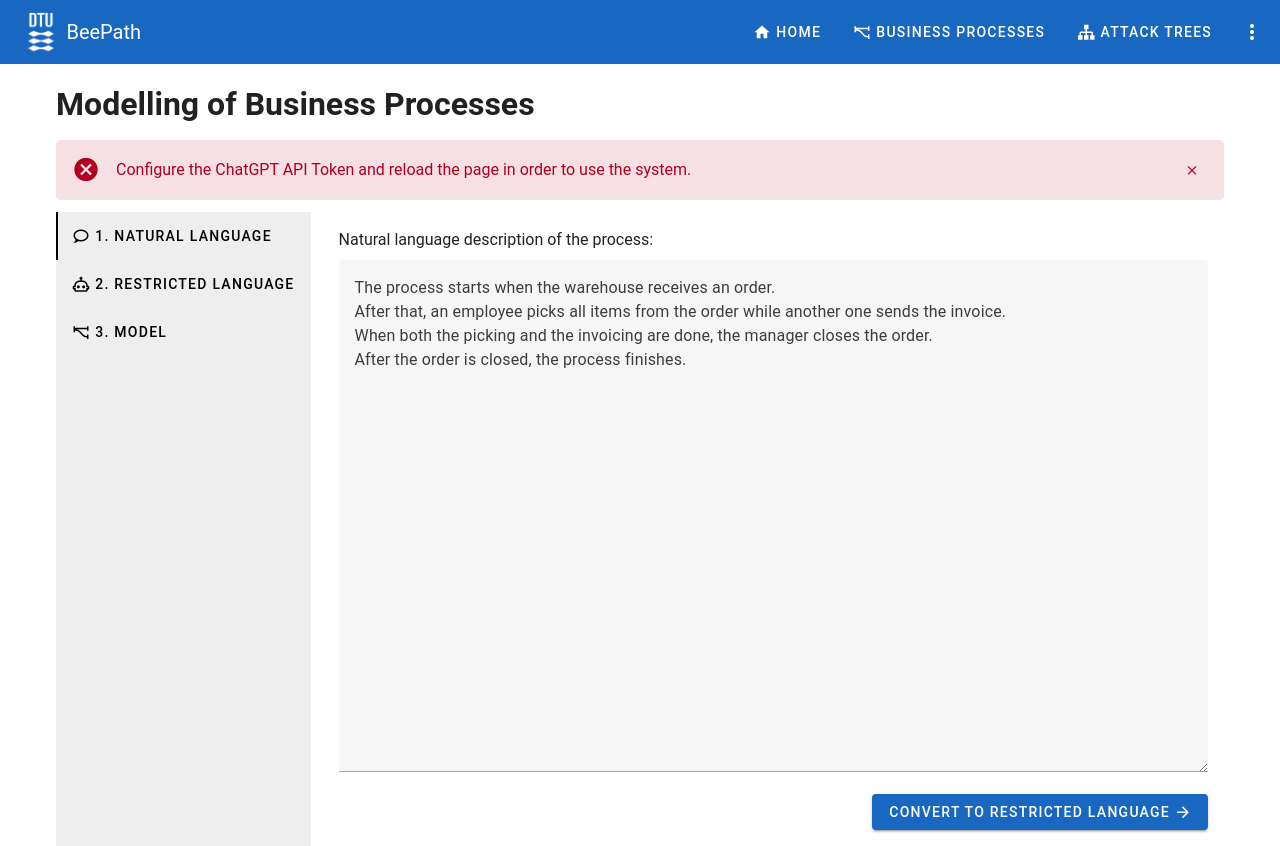
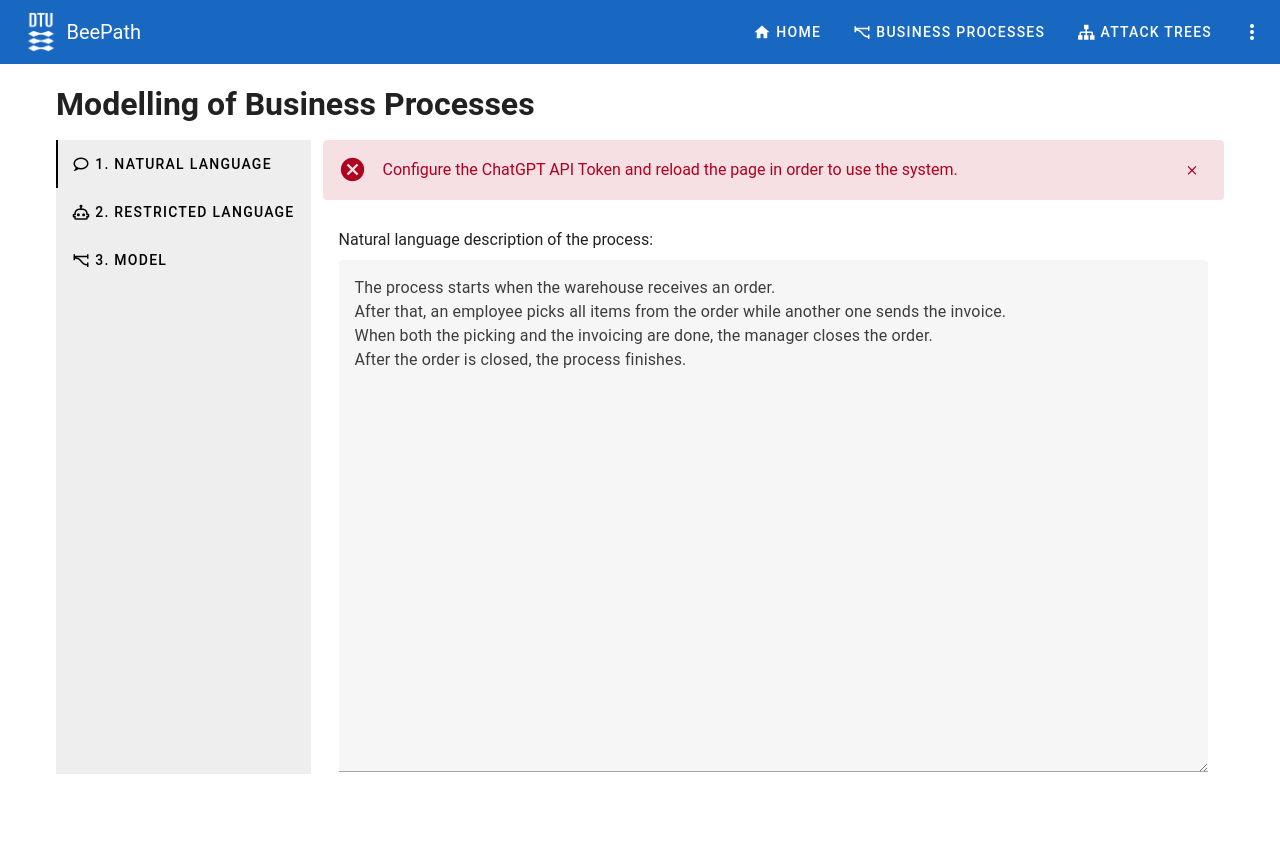
Before and after one commit to dtu-pa/beepath, a Vue app: page /business-process in a window 1280 px wide. After the commit the page ends 800 px from the top, so only its background shows below. Built offline with nearby package versions, Linux system fonts and the light colour scheme; what antlr4ts, webfontloader would draw is missing.

Commit message:
Alert for missing token only for natural language processing

```diff
--- a/src/views/BusinessProcessView.vue
+++ b/src/views/BusinessProcessView.vue
@@ -1,8 +1,5 @@
 <template>
 	<h1 class="mb-3">Modelling of Business Processes</h1>
-	<v-alert v-if="!isTokenConfigured" closable
-		text="Configure the ChatGPT API Token and reload the page in order to use the system." type="error"
-		variant="tonal" class="mb-3"></v-alert>
 
 	<div class="d-flex flex-row flex-fill" style="height: 90%;">
 		<v-tabs v-model="tab" class="mr-3" direction="vertical" bg-color="surface-light">
@@ -22,6 +19,9 @@
 
 		<v-tabs-window v-model="tab" class="flex-fill" style="height: 100%;">
 			<v-tabs-window-item value="nl" class="flex-fill">
+				<v-alert v-if="!isTokenConfigured" closable
+					text="Configure the ChatGPT API Token and reload the page in order to use the system." type="error"
+					variant="tonal" class="mb-3"></v-alert>
 				<v-container class="d-flex flex-column" style="height: 100%;">
 					<p class="mb-2">Natural language description of the process:</p>
 					<v-textarea v-model="textualDescription" class="flex-grow-1"></v-textarea>
@@ -96,9 +96,6 @@ export default {
 			});
 		},
 		processRestrictedNaturalLanguage() {
-			if (!this.checkAPITokenAvailable()) {
-				return;
-			}
 			this.loading = true;
 			getConvertedText(this.restrictedLanguage).then(response => {
 				this.petriNetTpn = response[0][0];
```
